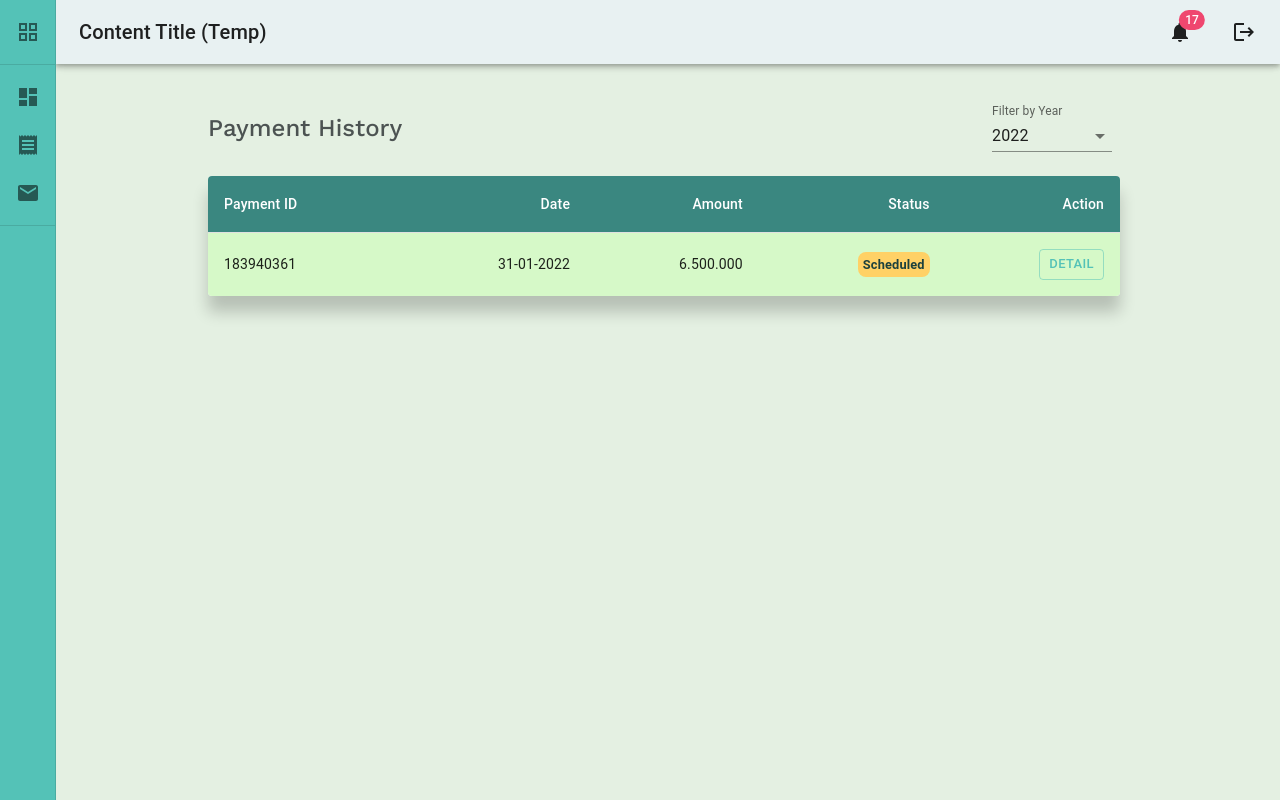
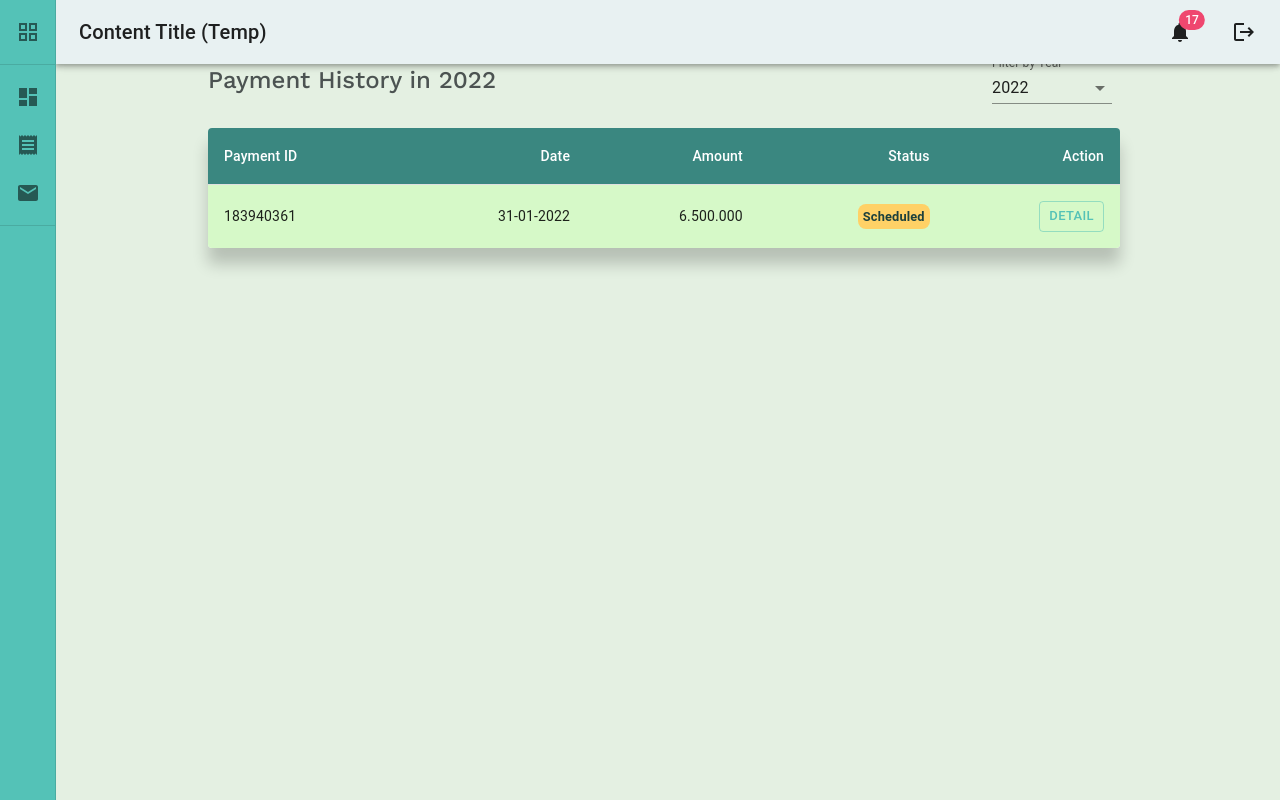
Before and after one commit to prosigmaka/fe-payroll, a React (Create React App) app: page /dashboard/user/payroll-history in a window 1280 px wide. Built offline with nearby package versions, Linux system fonts and the light colour scheme.

Commit message:
Fix styling

```diff
--- a/src/components/sections/user/SalarySlipList.jsx
+++ b/src/components/sections/user/SalarySlipList.jsx
@@ -6,7 +6,6 @@ import InputLabel from '@mui/material/InputLabel';
 import Select from '@mui/material/Select';
 import MenuItem from '@mui/material/MenuItem';
 import Container from '@mui/material/Container';
-import Box from '@mui/material/Box';
 import Table from '@mui/material/Table';
 import TableBody from '@mui/material/TableBody';
 import TableCell from '@mui/material/TableCell';
@@ -14,6 +13,8 @@ import TableContainer from '@mui/material/TableContainer';
 import TableHead from '@mui/material/TableHead';
 import TableRow from '@mui/material/TableRow';
 import Paper from '@mui/material/Paper';
+
+import useDocTitle from '../../../hooks/useDocTitle';
 // Styled MUI Component
 import {
   StyledTableCell,
@@ -25,8 +26,8 @@ import {
 import { useState } from 'react';
 
 const payrollData = [
-  { paymentID: '183940359', date: '31-11-2021', amount: '5.500.000', status: 'Completed' },
-  { paymentID: '183940360', date: '31-12-2021', amount: '5.500.000', status: 'Completed' },
+  { paymentID: '183940359', date: '31-11-2021', amount: '5.500.000', status: 'Paid' },
+  { paymentID: '183940360', date: '31-12-2021', amount: '5.500.000', status: 'Paid' },
   { paymentID: '183940361', date: '31-01-2022', amount: '6.500.000', status: 'Scheduled' },
 ];
 
@@ -41,14 +42,15 @@ const SalarySlipList = (props) => {
     setFilterYear(e.target.value);
   };
 
+  useDocTitle("Payroll History");
+
   const filteredPayroll = payrollData.filter((item) => item.date.includes(filterYear) === true);
 
   return (
-    <Container sx={{ marginTop: '3rem', marginBottom: '3rem', width: '60rem' }}>
-      <Box>
+      <Container sx={{ width: '60rem' }}>
         <Toolbar disableGutters={true} sx={{ marginBottom: '1rem' }}>
           <Typography sx={{ flex: '1 1 100%' }} variant="h3" id="tableTitle" component="div">
-            Payment History
+            Payment History in {filterYear}
           </Typography>
 
           <FormControl variant="standard" sx={{ m: 1, minWidth: 120 }}>
@@ -94,8 +96,7 @@ const SalarySlipList = (props) => {
             </TableBody>
           </Table>
         </TableContainer>
-      </Box>
-    </Container>
+      </Container>
   );
 };
 
--- a/src/styles/section/user/SalarySlipList.styled.jsx
+++ b/src/styles/section/user/SalarySlipList.styled.jsx
@@ -35,7 +35,7 @@ export const StyledButton = styled(Button)(({ theme }) => ({
 
 export const Status = styled('span')((props) => ({
   backgroundColor:
-    props.status === 'Completed' ? props.theme.palette.common.success : props.theme.palette.common.pending,
+    props.status === 'Paid' ? props.theme.palette.common.success : props.theme.palette.common.pending,
   color: props.theme.palette.common.main,
   padding: '.3rem',
   fontSize: '.8rem',
```
